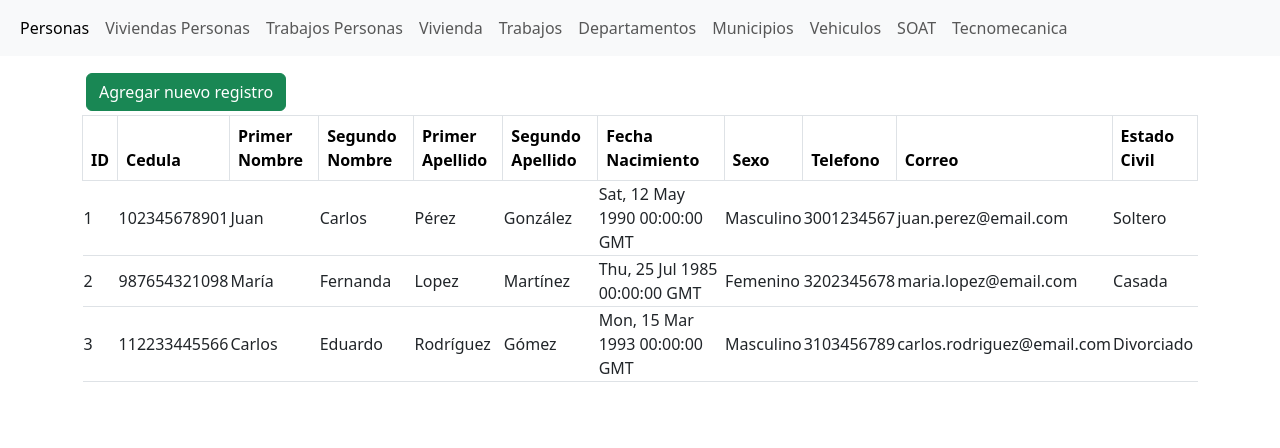
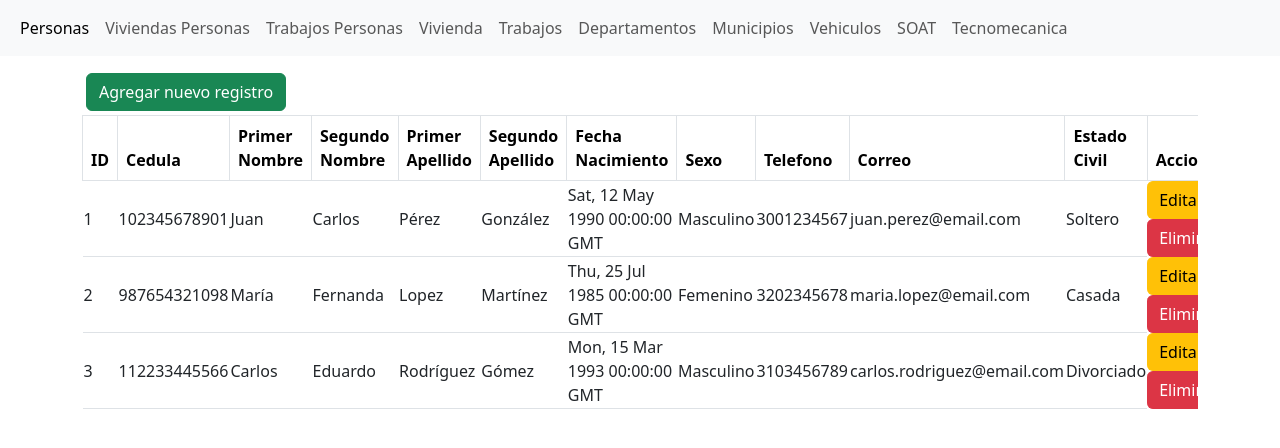
Before and after one commit to ArturoHe/frontCrud, a plain HTML site: page index.html in a window 1280 px wide. Drawn offline with nearby package versions, Linux system fonts and the light colour scheme.

Commit message:
Botones agregados a cada registro

```diff
--- a/data/scripts/scriptPersonas.js
+++ b/data/scripts/scriptPersonas.js
@@ -27,6 +27,10 @@ fetch(jsonUrl)
                 <td>${item.telefono}</td>
                 <td>${item.correo}</td>
                 <td>${item.estado_civil}</td>
+
+                <button type="button" class="btn btn-warning" id="editar">Editar</button>
+                <button type="button" class="btn btn-danger" id="borrar">Eliminar</button>
+
             `;
             tablaCuerpo.appendChild(fila);
         });
--- a/index.html
+++ b/index.html
@@ -101,6 +101,7 @@
             <th scope="col">Telefono</th>
             <th scope="col">Correo</th>
             <th scope="col">Estado Civil</th>
+            <th scope="col">Acciones</th>
           </tr>
         </thead>
         <tbody id="tablaPersonas">
```
